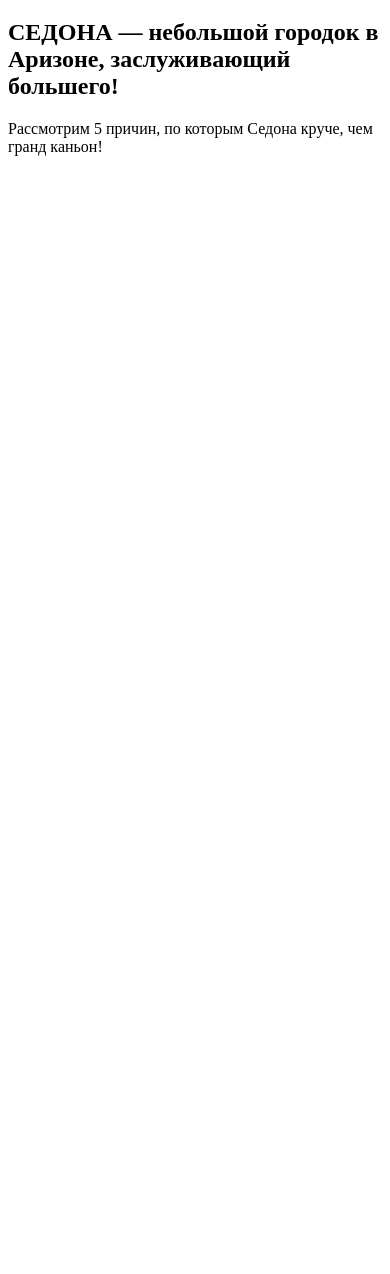
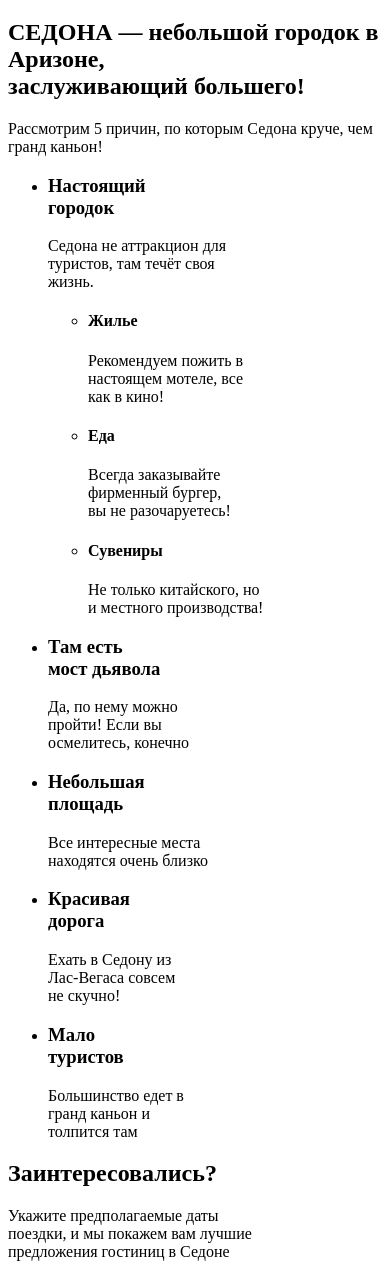
Before and after one commit to Sargeliu/sedona, a website: page sedona/source/index.html in a window 390 px wide. Shown: the part 303-1577 px from the top of the page. Before the commit the page ends 844 px from the top, so only its background shows below. Drawn offline with Linux system fonts and the light colour scheme.

Commit message:
mobile-index.html
Сверстал разметку главной страницы для мобильной версии.

```diff
--- a/sedona/source/index.html
+++ b/sedona/source/index.html
@@ -16,16 +16,16 @@
         <div class="main-nav__wrapper">
           <ul class="main-nav__list">
             <li class="main-nav__item main-nav__item--active">
-              <a>Главная</a>
+              <a class="main-nav__link">Главная</a>
             </li>
             <li class="main-nav__item">
-              <a href="catalog.html">Фото и видео</a>
+              <a class="main-nav__link" href="catalog.html">Фото и видео</a>
             </li>
             <li class="main-nav__item">
-              <a href="form.html">Форма отзыва</a>
+              <a class="main-nav__link" href="form.html">Форма отзыва</a>
             </li>
             <li class="main-nav__item">
-              <a href="#">HTML academy</a>
+              <a class="main-nav__link" href="https://htmlacademy.ru/">HTML academy</a>
             </li>
           </ul>
         </div>
@@ -33,14 +33,131 @@
     </header>
     <main class="page-main">
       <h1 class="visually-hidden">Добро пожаловать в великолепную - Sedona</h1>
-      <div class="feature">
-        <div class="feature__wrapper">
-          <header class="feature__header">
-            <h2 class="feature__title">СЕДОНА — небольшой городок в Аризоне, заслуживающий большего!</h2>
+      <section class="features">
+        <div class="features__wrapper">
+          <header class="features__header">
+            <h2 class="features__title">
+              СЕДОНА — небольшой городок в Аризоне,
+              <br> заслуживающий большего!
+            </h2>
+            <p class="features__text">Рассмотрим 5 причин, по которым Седона круче, чем гранд каньон!</p>
           </header>
-          <p class="feature__text">Рассмотрим 5 причин, по которым Седона круче, чем гранд каньон!</p>
+          <ul class="features__list">
+            <li class="features__item features-city">
+              <h3 class="features-city__title">Настоящий
+                <br> городок
+              </h3>
+              <p class="features-city__description">
+                Седона не аттракцион для
+                <br> туристов, там течёт своя
+                <br> жизнь.
+              </p>
+              <ul class="features-city__list">
+                <li class="features-city__item features-city--accommodation">
+                  <h4 class="features-city__subtitle">Жилье</h4>
+                  <p class="features-city__text">
+                    Рекомендуем пожить в
+                    <br> настоящем мотеле, все
+                    <br> как в кино!
+                  </p>
+                </li>
+                <li class="features-city__item features-city--food">
+                  <h4>Еда</h4>
+                  <p>
+                    Всегда заказывайте
+                    <br> фирменный бургер,
+                    <br> вы не разочаруетесь!
+                  </p>
+                </li>
+                <li class="features-city__item features-city--souvenirs">
+                  <h4>Сувениры</h4>
+                  <p>
+                    Не только китайского, но
+                    <br> и местного производства!
+                  </p>
+                </li>
+              </ul>
+            </li>
+            <li class="features__item features-bridge">
+              <h3 class="features-bridge__title">
+                Там есть
+                <br> мост дьявола
+              </h3>
+              <p class="features-bridge__description">
+                Да, по нему можно
+                <br> пройти! Если вы
+                <br> осмелитесь, конечно
+              </p>
+            </li>
+            <li class="features__item features-place">
+              <h3 class="features-place__title">
+                Небольшая <br> площадь
+              </h3>
+              <p class="features-place__description">
+                Все интересные места
+                <br> находятся очень близко
+              </p>
+            </li>
+            <li class="features__item features-road">
+              <h3 class="features-road__title">
+                Красивая <br>
+                дорога
+              </h3>
+              <p class="features-road__description">
+                Ехать в Седону из
+                <br> Лас-Вегаса совсем
+                <br> не скучно!
+                </p>
+            </li>
+            <li class="features__item features-tourists">
+              <h3 class="features-tourists__title">
+                Мало
+                <br> туристов
+              </h3>
+              <p class="features-tourists__description">
+                Большинство едет в
+                <br> гранд каньон и
+                <br> толпится там
+              </p>
+            </li>
+          </ul>
         </div>
+      </section>
+      <section class="page-visit">
+        <div class="visit-wrapper">
+          <h2 class="visit__title">Заинтересовались?</h2>
+          <p class="visit__description">
+            Укажите предполагаемые даты
+            <br> поездки, и мы покажем вам лучшие
+            <br> предложения гостиниц в Седоне
+          </p>
+          <button class="button button--hover button--down button--disabled" type="button">Найти гостиницу</button>
+        </div>
+        <img class="visit__map" src="img/mobile/map-mobile.jpg" width="320" height="350" alt="Расположение Седоны на карте">
+      </section>
+    </main>
+    <footer class="page-footer">
+      <div class="footer-wrapper">
+        <h2 class="page-footer__title">#visitSedona</h2>
+        <ul class="social-list">
+          <li class="social-item">
+            <a class="social-link" href="#">
+              <span class="visually-hidden">Twitter</span>
+            </a>
+          </li>
+          <li class="social-item">
+            <a class="social-link" href="#">
+              <span class="visually-hidden">Facebook</span>
+            </a>
+          </li>
+          <li class="social-item">
+            <a class="social-link" href="#">
+              <span class="visually-hidden">YouTube</span>
+            </a>
+          </li>
+        </ul>
+        <a class="page-footer__developer developer__icon" href="#">Разработано</a>
       </div>
-    </main>
+    </footer>
   </body>
 </html>
```
Also changed, not shown: sedona/source/img/mobile/map-mobile.jpg (added).
